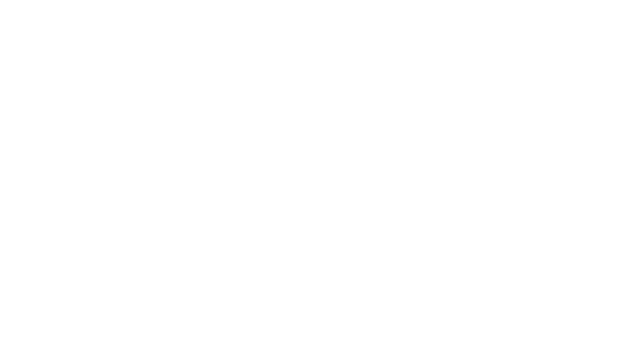
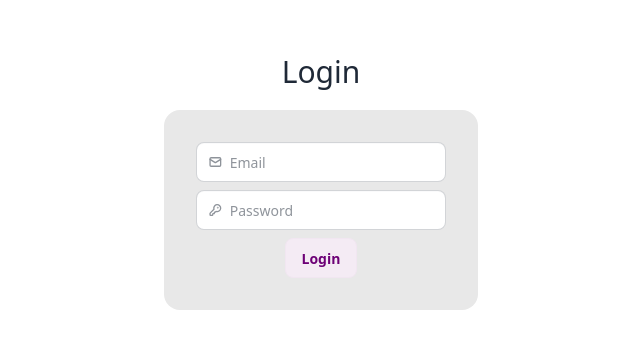
Before and after one commit to FearQuare/anime-tracker, a React (Vite) app in the folder client/: page /login in a window 1280 px wide. Shown: the part 218-566 px from the top of the page, without its empty margins (319-959 px from the left). Built offline with nearby package versions, Linux system fonts and the light colour scheme.

Commit message:
login and signup complete

```diff
--- a/client/src/App.jsx
+++ b/client/src/App.jsx
@@ -1,10 +1,8 @@
-import Signup from './components/Signup';
-
 function App() {
 
   return (
     <div>
-      <Signup />
+      Main
     </div>
   );
 }
--- a/client/src/components/Login.jsx
+++ b/client/src/components/Login.jsx
@@ -1,4 +1,4 @@
-import React, { useState } from 'react';
+import { useState, useEffect } from 'react';
 import { useNavigate } from 'react-router-dom';
 import axios from 'axios';
 
@@ -10,6 +10,14 @@
 
     // Hook to move user to another page
     const navigate = useNavigate();
+
+    // Check if user is already logged in
+    useEffect(() => {
+        // Look for the token in local storage
+        if (localStorage.getItem('token')) {
+            navigate('/');
+        }
+    }, [navigate]);
 
     const handleChange = (e) => {
         setFormData({ ...formData, [e.target.name]: e.target.value });
@@ -27,7 +35,6 @@
             alert('Login Successful!');
             console.log('Logged in:', response.data);
 
-            // Redirect user to home page (we will set this up next);
             navigate('/');
 
         } catch (error) {
@@ -36,6 +43,57 @@
     };
 
     return (
-        <div></div>
+        <div className='w-screen h-screen flex flex-col justify-center items-center'>
+            <h1 className='text-3xl mb-5'>Login</h1>
+            <form onSubmit={handleSubmit} className='bg-base-200 p-8 rounded-2xl flex flex-col justify-center items-center'>
+                <label className='input validator mb-2'>
+                    <svg className="h-[1em] opacity-50" xmlns="http://www.w3.org/2000/svg" viewBox="0 0 24 24">
+                        <g
+                            strokeLinejoin="round"
+                            strokeLinecap="round"
+                            strokeWidth="2.5"
+                            fill="none"
+                            stroke="currentColor"
+                        >
+                            <rect width="20" height="16" x="2" y="4" rx="2"></rect>
+                            <path d="m22 7-8.97 5.7a1.94 1.94 0 0 1-2.06 0L2 7"></path>
+                        </g>
+                    </svg>
+                    <input
+                        type="email"
+                        name='email'
+                        placeholder='Email'
+                        value={formData.email}
+                        onChange={handleChange}
+                        required
+                    />
+                </label>
+                <label className='input validator mb-2'>
+                    <svg className="h-[1em] opacity-50" xmlns="http://www.w3.org/2000/svg" viewBox="0 0 24 24">
+                        <g
+                            strokeLinejoin="round"
+                            strokeLinecap="round"
+                            strokeWidth="2.5"
+                            fill="none"
+                            stroke="currentColor"
+                        >
+                            <path
+                                d="M2.586 17.414A2 2 0 0 0 2 18.828V21a1 1 0 0 0 1 1h3a1 1 0 0 0 1-1v-1a1 1 0 0 1 1-1h1a1 1 0 0 0 1-1v-1a1 1 0 0 1 1-1h.172a2 2 0 0 0 1.414-.586l.814-.814a6.5 6.5 0 1 0-4-4z"
+                            ></path>
+                            <circle cx="16.5" cy="7.5" r=".5" fill="currentColor"></circle>
+                        </g>
+                    </svg>
+                    <input
+                        type="password"
+                        name="password"
+                        placeholder='Password'
+                        vaue={formData.password}
+                        onChange={handleChange}
+                        required
+                    />
+                </label>
+                <button className='btn btn-soft btn-primary' type='submit'>Login</button>
+            </form>
+        </div>
     )
 }
--- /dev/null
+++ b/client/src/components/Profile.jsx
@@ -0,0 +1,18 @@
+import { useEffect } from 'react';
+import { useNavigate } from 'react-router-dom';
+
+export default function Profile() {
+    const navigate = useNavigate();
+
+    useEffect(() => {
+        if(!localStorage.getItem('token')) {
+            navigate('/login');
+        }
+    }, [navigate]);
+
+    return (
+        <div>
+            Profile
+        </div>
+    )
+}
--- a/client/src/components/Signup.jsx
+++ b/client/src/components/Signup.jsx
@@ -1,5 +1,6 @@
-import React, { useState } from 'react';
+import { useState, useEffect } from 'react';
 import axios from 'axios';
+import { useNavigate } from 'react-router-dom';
 
 export default function Signup() {
     const [formData, setFormData] = useState({
@@ -13,6 +14,14 @@
     const handleChange = (e) => {
         setFormData({ ...formData, [e.target.name]: e.target.value });
     };
+
+    const navigate = useNavigate();
+
+    useEffect(() => {
+        if (localStorage.getItem('token')) {
+            navigate('/');
+        }
+    }, [navigate]);
 
     // Handle Form Submission (The API Call)
     const handleSubmit = async (e) => {
--- a/client/src/main.jsx
+++ b/client/src/main.jsx
@@ -4,6 +4,7 @@
 import App from './App.jsx'
 import Signup from './components/Signup.jsx'
 import Login from './components/Login.jsx'
+import Profile from './components/Profile.jsx'
 
 createRoot(document.getElementById('root')).render(
   <BrowserRouter>
@@ -11,6 +12,7 @@
       <Route path="/" element={<App />} />
       <Route path="/signup" element={<Signup />} />
       <Route path="/login" element={<Login />} />
+      <Route path="/profile" element={<Profile />} />
     </Routes>
   </BrowserRouter>,
 )
```
Also changed, not shown: 1 other file (tests, documents, lock files or other folders).
